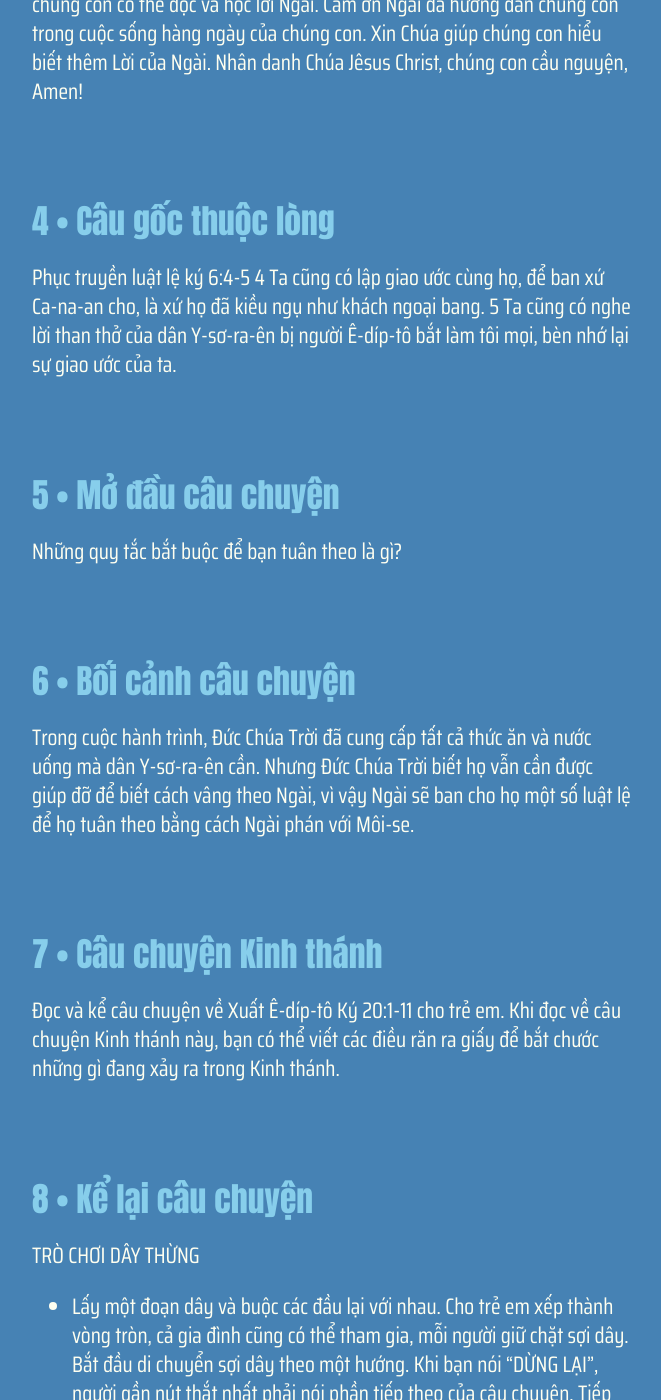
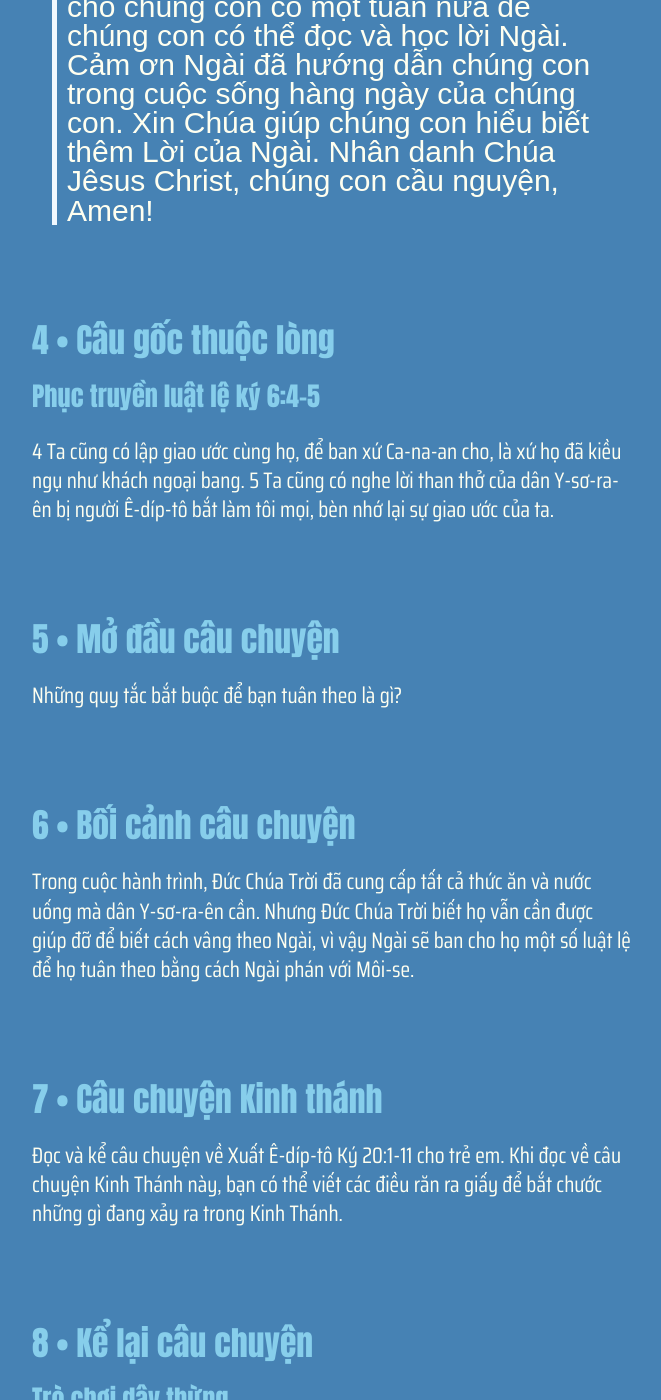
Before and after one commit to GospelTrust/LGS, a Jekyll site: the page built from docs/content/_vi/30-1.md, in a window 1280 px wide and 1400 px high, scrolled down 1616 px. Shown: the whole window, without its empty margins (308-969 px from the left). Built offline with Jekyll 4.4.1, drawn with Linux system fonts in a browser that asks for light colours; some web fonts are replaced; some of the changed text lies outside the part shown.

Commit message:
Update: w30d1

```diff
--- a/docs/content/_vi/30-1.md
+++ b/docs/content/_vi/30-1.md
@@ -1,14 +1,14 @@
 ---
 week: 30
 day: 1
-title: 'MÔI-SE - ĐỨC CHÚA TRỜI BAN MƯỜI ĐIỀU RĂN'
+title: 'Môi-se: Đức Chúa Trời ban Mười Điều Răn'
 bible: 'Xuất Ê-díp-tô Ký 20:1-17'
 layout: lesson
 ---
 
 
 {% include lesson/section.html index=1 %}
-- Cho trẻ em hiểu mục đích của Mười Điều Răn
+- Cho trẻ em hiểu mục đích của Mười Điều Răn.
 - Để trẻ em nhận thức được sự cần thiết của việc biết Chúa nhiều hơn và làm thế nào để theo Ngài.
 - Để trẻ em hiểu rằng Chúa luôn muốn những điều tốt nhất cho chúng ta
 
@@ -25,11 +25,11 @@ layout: lesson
 
 
 {% include lesson/section.html index=3 %}
-Lạy Chúa, chúng con cảm ơn Ngài đã cho chúng con có một tuần nữa để chúng con có thể đọc và học lời Ngài. Cảm ơn Ngài đã hướng dẫn chúng con trong cuộc sống hàng ngày của chúng con. Xin Chúa giúp chúng con hiểu biết thêm Lời của Ngài. Nhân danh Chúa Jêsus Christ, chúng con cầu nguyện, Amen!
+> Lạy Chúa, chúng con cảm ơn Ngài đã cho chúng con có một tuần nữa để chúng con có thể đọc và học lời Ngài. Cảm ơn Ngài đã hướng dẫn chúng con trong cuộc sống hàng ngày của chúng con. Xin Chúa giúp chúng con hiểu biết thêm Lời của Ngài. Nhân danh Chúa Jêsus Christ, chúng con cầu nguyện, Amen!
 
 
 {% include lesson/section.html index=4 %}
-Phục truyền luật lệ ký 6:4-5
+### Phục truyền luật lệ ký 6:4-5
  4 Ta cũng có lập giao ước cùng họ, để ban xứ Ca-na-an cho, là xứ họ đã kiều ngụ như khách ngoại bang. 5 Ta cũng có nghe lời than thở của dân Y-sơ-ra-ên bị người Ê-díp-tô bắt làm tôi mọi, bèn nhớ lại sự giao ước của ta.
 
 
@@ -43,11 +43,11 @@ Trong cuộc hành trình, Đức Chúa Trời đã cung cấp tất cả thức
 
 
 {% include lesson/section.html index=7 %}
- Đọc và kể câu chuyện về Xuất Ê-díp-tô Ký 20:1-11 cho trẻ em. Khi đọc về câu chuyện Kinh thánh này, bạn có thể viết các điều răn ra giấy để bắt chước những gì đang xảy ra trong Kinh thánh.
+ Đọc và kể câu chuyện về Xuất Ê-díp-tô Ký 20:1-11 cho trẻ em. Khi đọc về câu chuyện Kinh Thánh này, bạn có thể viết các điều răn ra giấy để bắt chước những gì đang xảy ra trong Kinh Thánh.
 
 
 {% include lesson/section.html index=8 %}
-TRÒ CHƠI DÂY THỪNG
+### Trò chơi dây thừng
 - Lấy một đoạn dây và buộc các đầu lại với nhau. Cho trẻ em xếp thành vòng tròn, cả gia đình cũng có thể tham gia, mỗi người giữ chặt sợi dây. Bắt đầu di chuyển sợi dây theo một hướng. Khi bạn nói "DỪNG LẠI", người gần nút thắt nhất phải nói phần tiếp theo của câu chuyện. Tiếp tục làm điều này cho đến khi toàn bộ câu chuyện được kể.
 
 
@@ -58,4 +58,4 @@ TRÒ CHƠI DÂY THỪNG
 
 
 {% include lesson/section.html index=10 %}
-Lạy Chúa, chúng con cảm ơn Ngài về Mười điều răn Ngài đã ban. Cảm ơn Ngài vì Ngài yêu thương chúng con và ban cho chúng con các điều răn để chúng con tuân theo. Xin Chúa Ngài hướng dẫn chúng con khi chúng con học cách lắng nghe và tuân theo các điều răn của Ngài. Nhân danh Chúa Jêsus Christ, chúng con cầu nguyện, Amen.
+> Lạy Chúa, chúng con cảm ơn Ngài về Mười điều răn Ngài đã ban. Cảm ơn Ngài vì Ngài yêu thương chúng con và ban cho chúng con các điều răn để chúng con tuân theo. Xin Chúa Ngài hướng dẫn chúng con khi chúng con học cách lắng nghe và tuân theo các điều răn của Ngài. Nhân danh Chúa Jêsus Christ, chúng con cầu nguyện, Amen.
```
